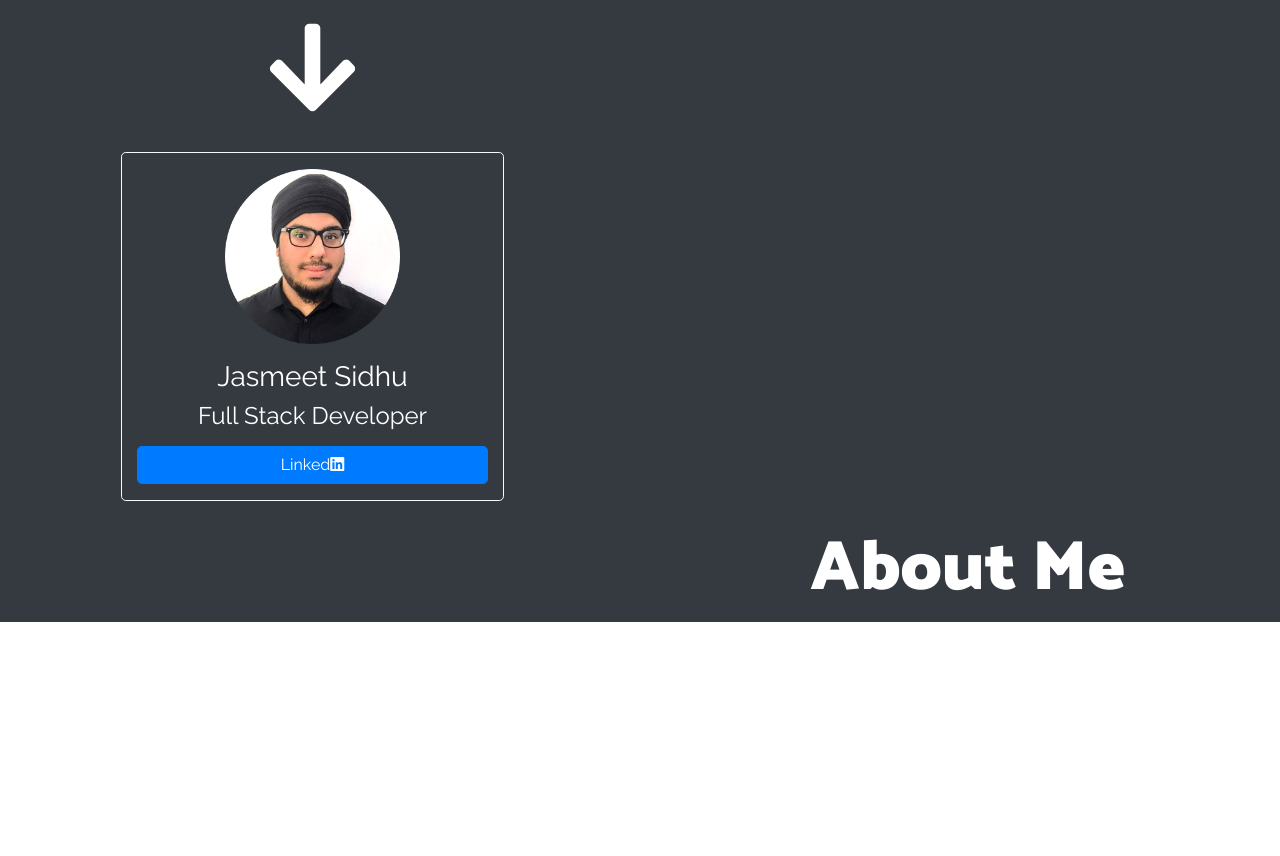
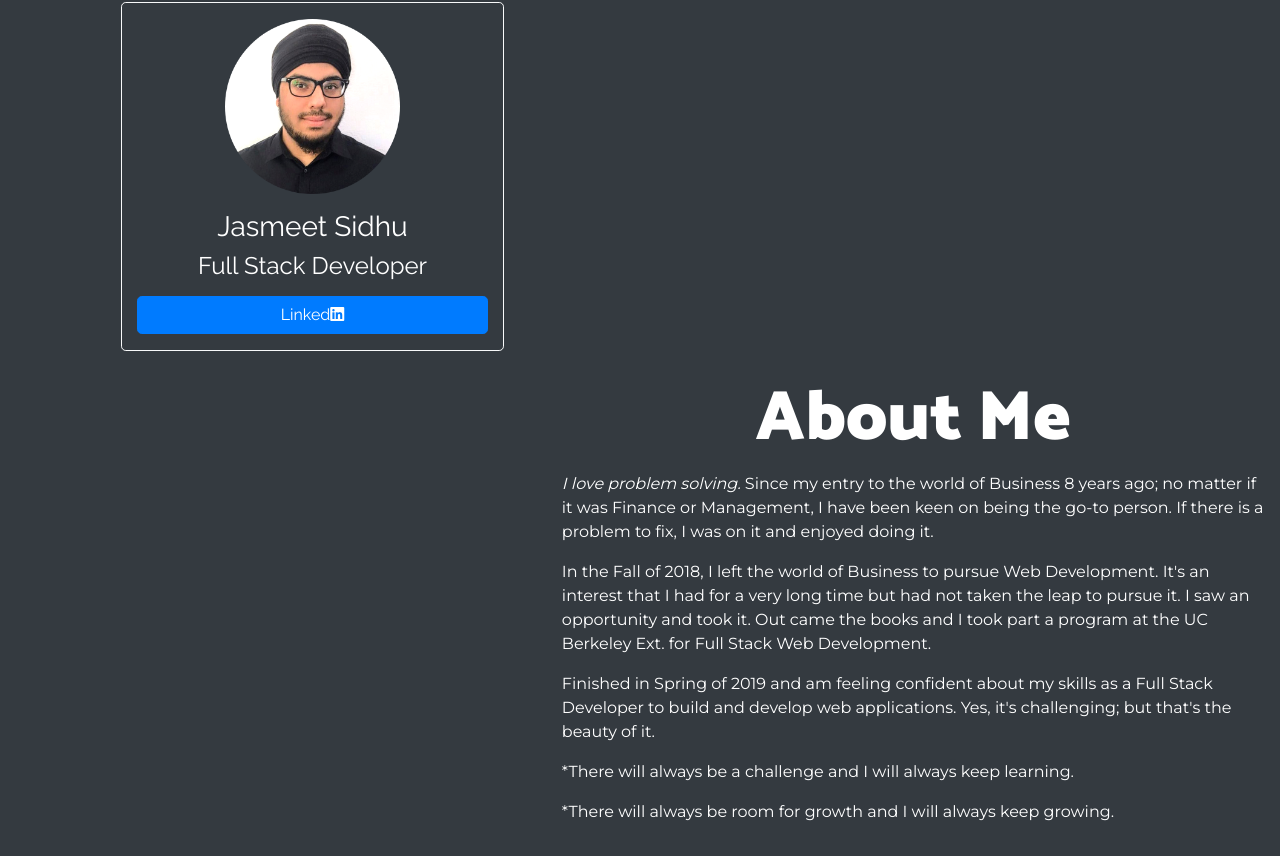
Before and after one commit to JessieSidWho/my-portfolio, a React (Create React App) app in the folder client/: page /projects in a window 1280 px wide. Shown: the part 285-1141 px from the top of the page. Before the commit the page ends 912 px from the top, so only its background shows below. Built offline with nearby package versions, Linux system fonts and the light colour scheme.

Commit message:
finished about component

```diff
--- a/client/src/components/About.js
+++ b/client/src/components/About.js
@@ -9,9 +9,26 @@ class About extends Component {
     render() {
         return (
             <div className={`row ${this.props.color} justify-content-md-end`}>
-                <div className={`col-md-6`}>
+                <div className={`col-md-7`}>
                     <div className='text-center' style={{ fontFamily: 'Catamaran', fontSize: '70px' }}>
                         About Me
+                    </div>
+                    <div className='pl-3 pr-3 pb-3'>
+                        <p><em>I love problem solving.</em> Since my entry to the world of Business 8 years ago;
+                            no matter if it was Finance or Management, I have been keen on being the go-to
+                            person. If there is a problem to fix, I was on it and enjoyed doing it.</p>
+
+                            <p>In the Fall of 2018, I left the world of Business to pursue Web Development.
+                                It's an interest that I had for a very long time but had not taken the leap
+                                to pursue it. I saw an opportunity and took it. Out came the books and I
+                                took part a program at the UC Berkeley Ext. for Full Stack Web Development.</p>
+
+                            <p>Finished in Spring of 2019 and am feeling confident about my skills as a
+                                Full Stack Developer to build and develop web applications. Yes, it's
+                                challenging; but that's the beauty of it.</p>
+
+                            <p>*There will always be a challenge and I will always keep learning.</p>
+                            <p>*There will always be room for growth and I will always keep growing.</p>
                     </div>
                 </div>
             </div>
--- a/client/src/components/Name.js
+++ b/client/src/components/Name.js
@@ -16,9 +16,9 @@ class Name extends Component {
 
                         <div className="row">
                             <div className='col-md-12'>
-                                <div className='text-center'>
+                                {/* <div className='text-center'>
                                     <i className="fas fa-arrow-down"></i>
-                                </div>
+                                </div> */}
                                 <div className='row justify-content-md-center mb-3'>
                                     <div id='badge' className={`col-md-7 border rounded-lg text-center ${this.props.color}`}>
                                         <img className='m-3' src={profile} alt='profile pic' style={{ width: '50%', height: 'auto' }} />
```
